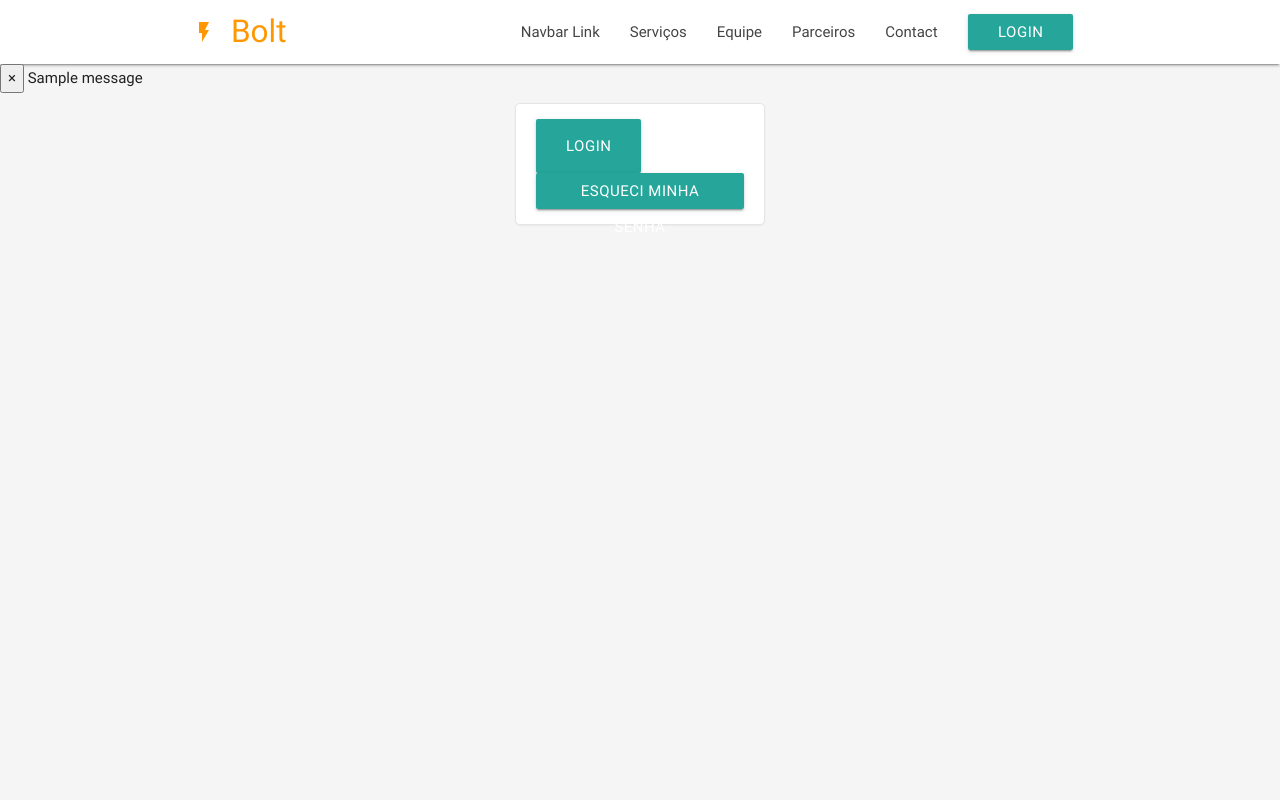
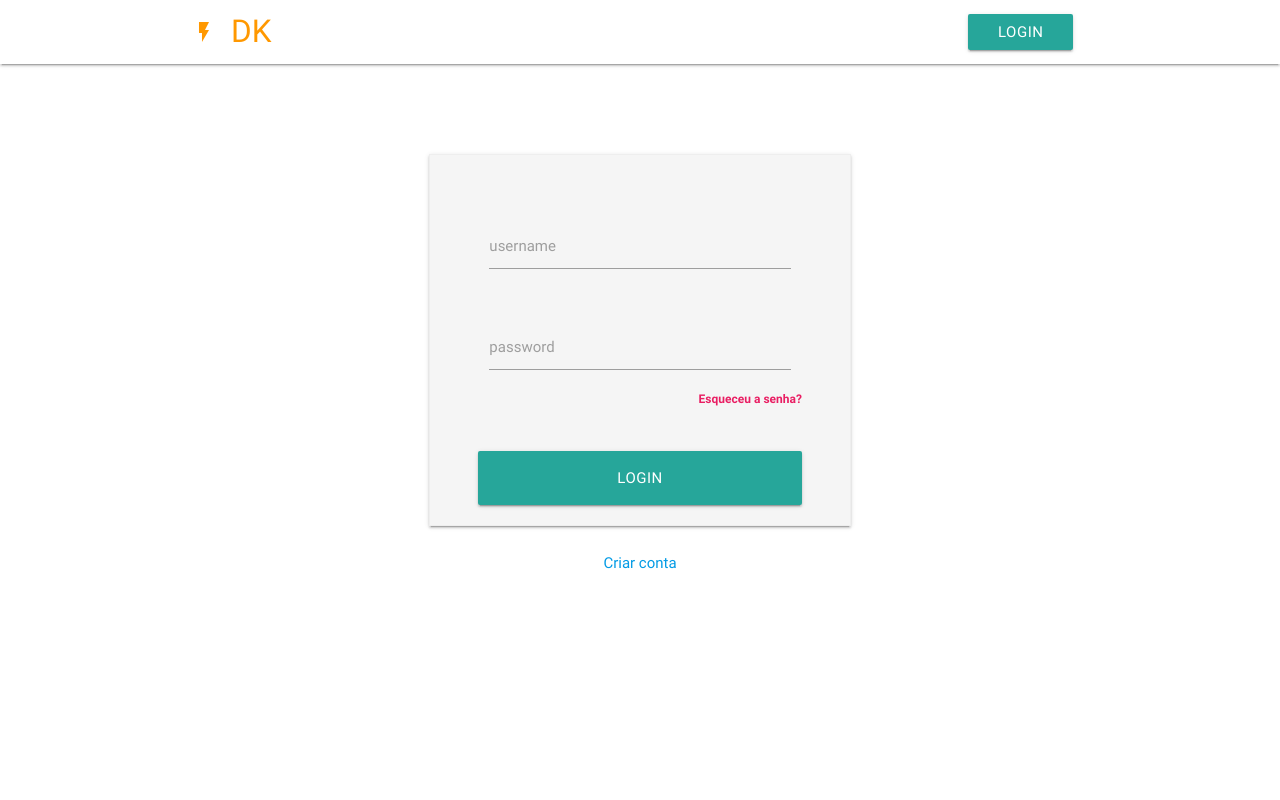
Before and after one commit to FabianoAlmeidaMelo/escolar, a Django app: template escolar/core/templates/login.html in a window 1280 px wide. Run offline with Django 3.2, Linux system fonts and the light colour scheme; the template is opened without the code that fills it, so the values that code supplies are empty, except form fields; tables that the repository leaves empty hold one stand-in row (values such as "Sample post"); one stand-in notice (Sample message) is shown; form fields are guessed from the names that the template uses; parts of the project's set-up code (start-up, migrations or seed data) failed here and were passed over.

Commit message:
ref #2 template login com materialize

```diff
--- a/escolar/core/templates/base.html
+++ b/escolar/core/templates/base.html
@@ -4,7 +4,7 @@
 <head>
   <meta http-equiv="Content-Type" content="text/html; charset=UTF-8"/>
   <meta name="viewport" content="width=device-width, initial-scale=1, maximum-scale=1.0, user-scalable=no"/>
-  <title>Bolt</title>
+  <title>DK</title>
   <!-- Favicon -->
   <link rel="shortcut icon" href="static/img/favicon.ico">
 
@@ -17,9 +17,8 @@
     <body>
       <nav class="white" role="navigation">
     <div class="nav-wrapper container">
-      <a id="logo-container" href="#" class="brand-logo orange-text"><i class="material-icons">flash_on</i>Bolt</a>
+      <a id="logo-container" href="#" class="brand-logo orange-text"><i class="material-icons">flash_on</i>DK</a>
       <ul class="right hide-on-med-and-down">
-        <li><a href="#">Navbar Link</a></li>
         <li><a href="#section-services">Serviços</a></li>
         <li><a href="#section-team">Equipe</a></li>
         <li><a href="#section-works">Parceiros</a></li>
@@ -28,7 +27,6 @@
       </ul>
 
       <ul id="nav-mobile" class="side-nav">
-        <li><a href="#">Navbar Link</a></li>
         <li><a href="#section-services">Serviços</a></li>
         <li><a href="#section-team">Equipe</a></li>
         <li><a href="#section-works">Parceiros</a></li>
--- a/escolar/core/templates/login.html
+++ b/escolar/core/templates/login.html
@@ -1,50 +1,102 @@
 {% extends 'base.html'%}
 {% block extra_css %}
-<style type="text/css">
+  <style>
     body {
-        padding-bottom: 40px;
-        background-color: #f5f5f5;
+      display: flex;
+      min-height: 100vh;
+      flex-direction: column;
     }
 
-    .form-signin {
-        max-width: 250px;
-        padding: 15px 20px 15px;
-        margin: 10px auto;
-        background-color: #fff;
-        border: 1px solid #e5e5e5;
-        -webkit-border-radius: 5px;
-        -moz-border-radius: 5px;
-        border-radius: 5px;
-        -webkit-box-shadow: 0 1px 2px rgba(0,0,0,.05);
-        -moz-box-shadow: 0 1px 2px rgba(0,0,0,.05);
-        box-shadow: 0 1px 2px rgba(0,0,0,.05);
+    main {
+      flex: 1 0 auto;
     }
-    .form-signin .form-signin-heading,
-    .form-signin .checkbox {
-        margin-bottom: 10px;
+
+    body {
+      background: #fff;
     }
-    .form-signin input[type="text"],
-    .form-signin input[type="password"] {
-        font-size: 16px;
-        height: auto;
-        margin-bottom: 15px;
-        padding: 7px 9px;
+
+    .input-field input[type=date]:focus + label,
+    .input-field input[type=text]:focus + label,
+    .input-field input[type=email]:focus + label,
+    .input-field input[type=password]:focus + label {
+      color: #e91e63;
     }
-    h1{
-        max-width: 300px;
-        padding: 5px 1px 1px 10px;
-        margin: 10px auto;
+
+    .input-field input[type=date]:focus,
+    .input-field input[type=text]:focus,
+    .input-field input[type=email]:focus,
+    .input-field input[type=password]:focus {
+      border-bottom: 2px solid #e91e63;
+      box-shadow: none;
     }
-    label{
-        min-width: 200px;
-    }
-</style>
+  </style>
 {% endblock extra_css %}
 
 {% block page_title %}Login{% endblock page_title %}
 
 {% block content %}
-    {% if messages %}
+
+<head>
+  <link href="https://fonts.googleapis.com/icon?family=Material+Icons" rel="stylesheet">
+  <link rel="stylesheet" type="text/css" href="https://cdnjs.cloudflare.com/ajax/libs/materialize/0.97.5/css/materialize.min.css">
+
+</head>
+
+<body>
+  <div class="section"></div>
+  <main>
+    <center>
+      <div class="section"></div>
+      <div class="section"></div>
+      <div class="container">
+        <div class="z-depth-1 grey lighten-4 row" style="display: inline-block; padding: 32px 48px 0px 48px; border: 1px solid #EEE;">
+
+          <form class="col s12" method="post">
+            {% csrf_token %}
+            <div class='row'>
+              <div class='col s12'>
+              </div>
+            </div>
+
+            <div class='row'>
+              <div class='input-field col s12'>
+               {{ form.username }}
+                <label for='email'>username</label>
+              </div>
+            </div>
+
+            <div class='row'>
+              <div class='input-field col s12'>
+                {{ form.password }}
+                <label for='password'>password</label>
+              </div>
+              <label style='float: right;'>
+                    <a class='pink-text' href='#!'><b>Esqueceu a senha?</b></a>
+              </label>
+            </div>
+
+            <br />
+            <center>
+              <div class='row'>
+                <button type='submit' name='btn_login' class='col s12 btn btn-large waves-light'>Login</button>
+              </div>
+            </center>
+          </form>
+        </div>
+      </div>
+      <a href="#!">Criar conta</a>
+    </center>
+
+    <div class="section"></div>
+    <div class="section"></div>
+  </main>
+
+  <script type="text/javascript" src="https://cdnjs.cloudflare.com/ajax/libs/jquery/2.2.1/jquery.min.js"></script>
+  <script type="text/javascript" src="https://cdnjs.cloudflare.com/ajax/libs/materialize/0.97.5/js/materialize.min.js"></script>
+</body>
+
+</html>
+    <!-- {% if messages %}
         {% for message in messages %}
             <div class="alert{% if message.tags %} alert-{{ message.tags }}{% endif %}">
                 <button type="button" class="close" data-dismiss="alert">&times;</button>
@@ -60,5 +112,5 @@
         <a href="{% url 'password_reset' %}" class="btn btn-small btn-inverse ">
             Esqueci minha Senha
         </a>
-    </form>
+    </form> -->
 {% endblock content %}
```
